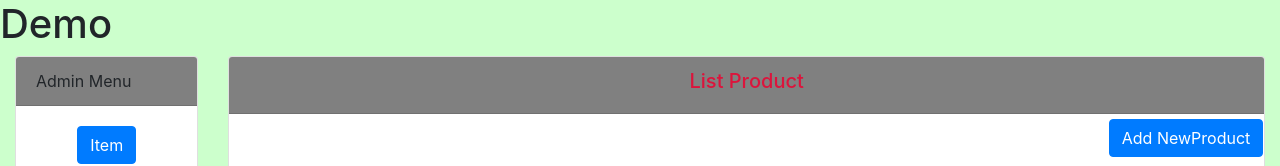
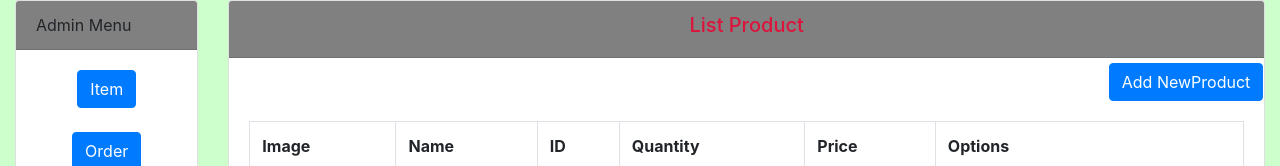
Before and after one commit to Doantai47/admin, a plain HTML site: page index.html in a window 1280 px wide. Shown: the top 166 px of the page. Drawn offline with nearby package versions, Linux system fonts and the light colour scheme.

Commit message:
code goc

```diff
--- a/index.html
+++ b/index.html
@@ -15,7 +15,6 @@
 </head>
 
 <body>
-    <h1>Demo</h1>
     <div class="container-fluid">
         <div class="row">
             <div class="col-2">
```
